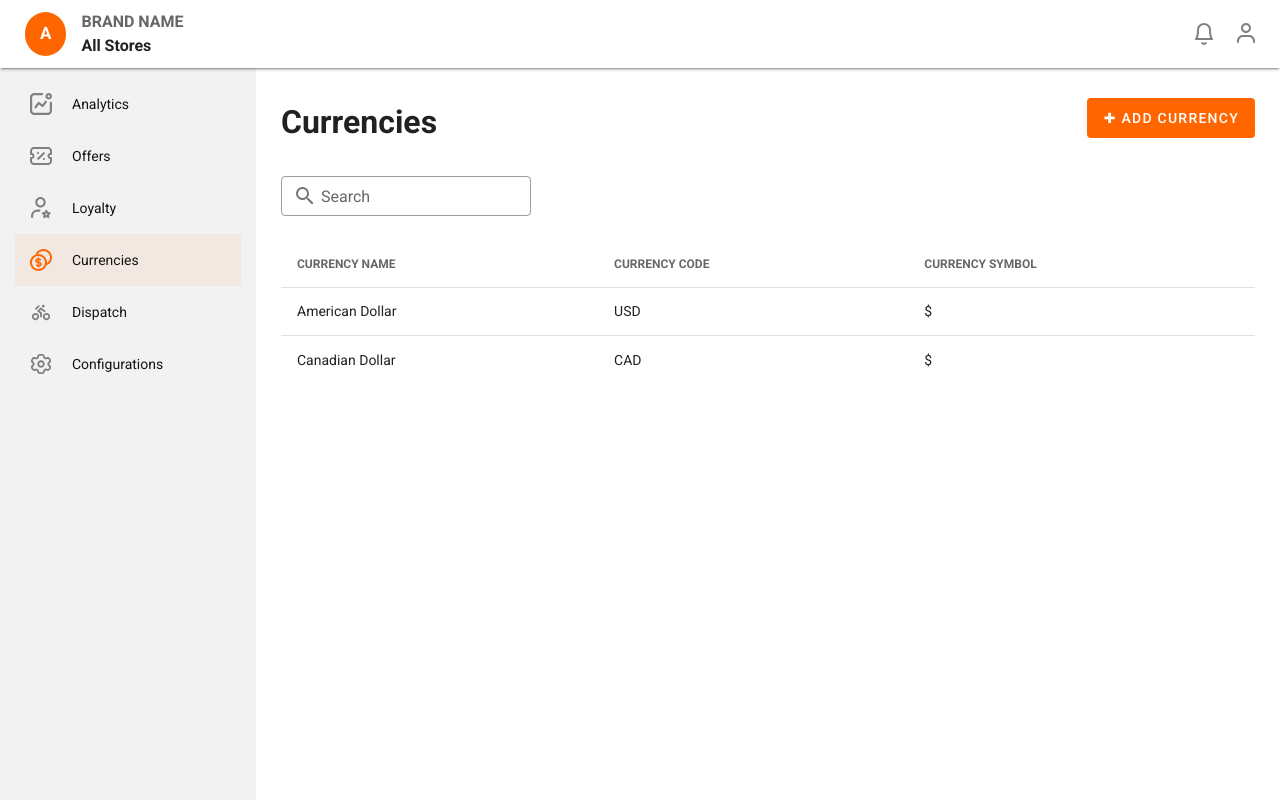
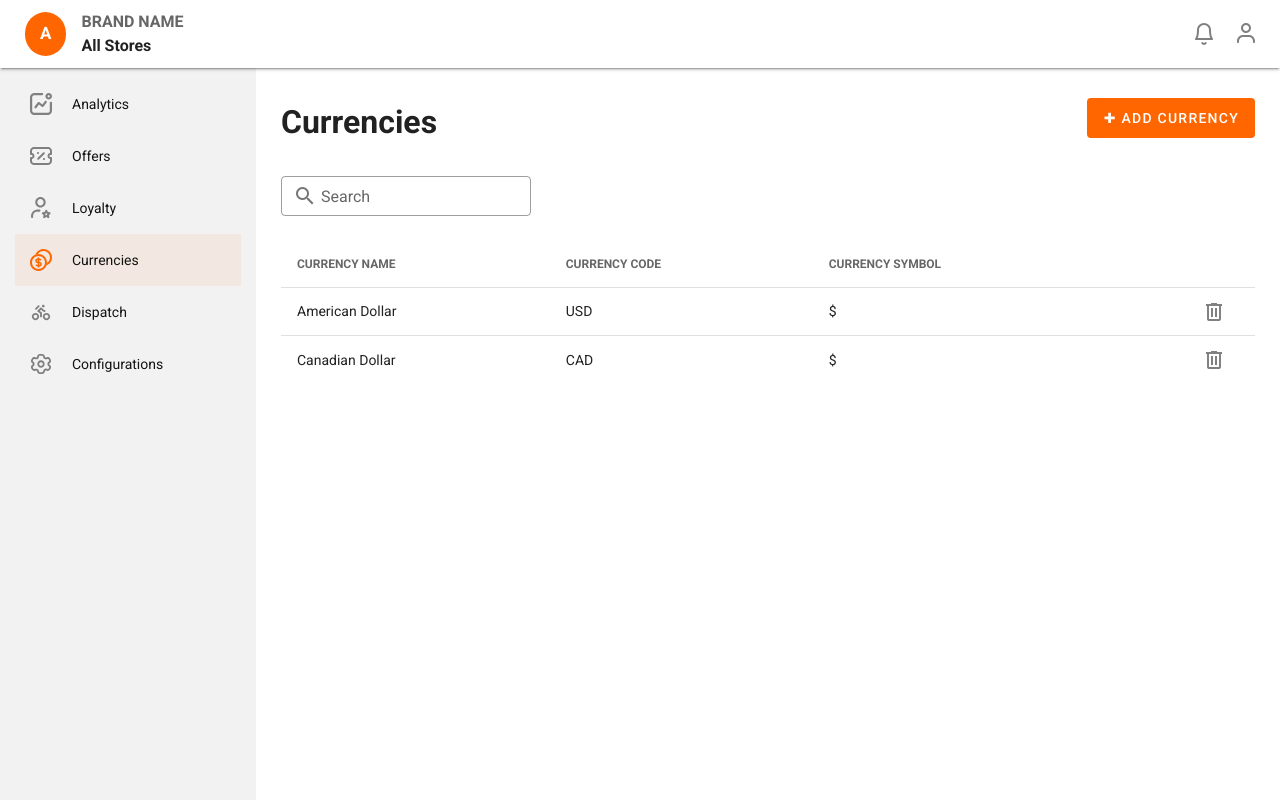
Before and after one commit to darkovasic/menu-test, a Nuxt app: page /currencies in a window 1280 px wide. Built offline with nearby package versions, Linux system fonts and the light colour scheme.

Commit message:
delete currency funcionality

```diff
--- a/pages/currencies/index.vue
+++ b/pages/currencies/index.vue
@@ -35,7 +35,20 @@
         hide-default-footer
         no-data-text="There are no currencies added"
         @click:row="loadCurrency"
-      ></v-data-table>
+      >
+        <template slot="item" slot-scope="row">
+          <tr>
+            <td>{{ row.item.name }}</td>
+            <td>{{ row.item.code }}</td>
+            <td>{{ row.item.symbol }}</td>
+            <td align="right">
+              <v-btn class="elevation-0" color="white" small @click="deleteCurrency(row.item)">
+                <v-icon color="#808080">mdi-trash-can-outline</v-icon>
+              </v-btn>
+            </td>
+          </tr>
+        </template>
+      </v-data-table>
 
     </div>
     <v-navigation-drawer
@@ -107,6 +120,7 @@ export default {
         { text: 'Currency Name'.toUpperCase(), value: 'name' },
         { text: 'Currency Code'.toUpperCase(), value: 'code' },
         { text: 'Currency Symbol'.toUpperCase(), value: 'symbol' },
+        { text: '', value: 'controls', sortable: false },
       ],
     }
   },
@@ -160,6 +174,9 @@ export default {
     },
     loadCurrency (event) {
       this.$store.commit('loadCurrency', event.id);
+    },
+    deleteCurrency (currency) {
+      this.$store.commit('deleteCurrency', currency.id);
     }
   },
   // watch: {
--- a/store/index.js
+++ b/store/index.js
@@ -26,7 +26,7 @@ const createStore = () => {
                 if(search.length >= 1) {
                     const filteredCurrencies = state.loadedCurrencies.filter(function(cur) {
                         return Object.keys(cur).some(function(key) {
-                            return cur[key].toString().toLowerCase().indexOf(search) != -1;
+                            return cur[key].toString().toLowerCase().indexOf(search) !== -1;
                         })
                     })
                     console.log(filteredCurrencies);
```
